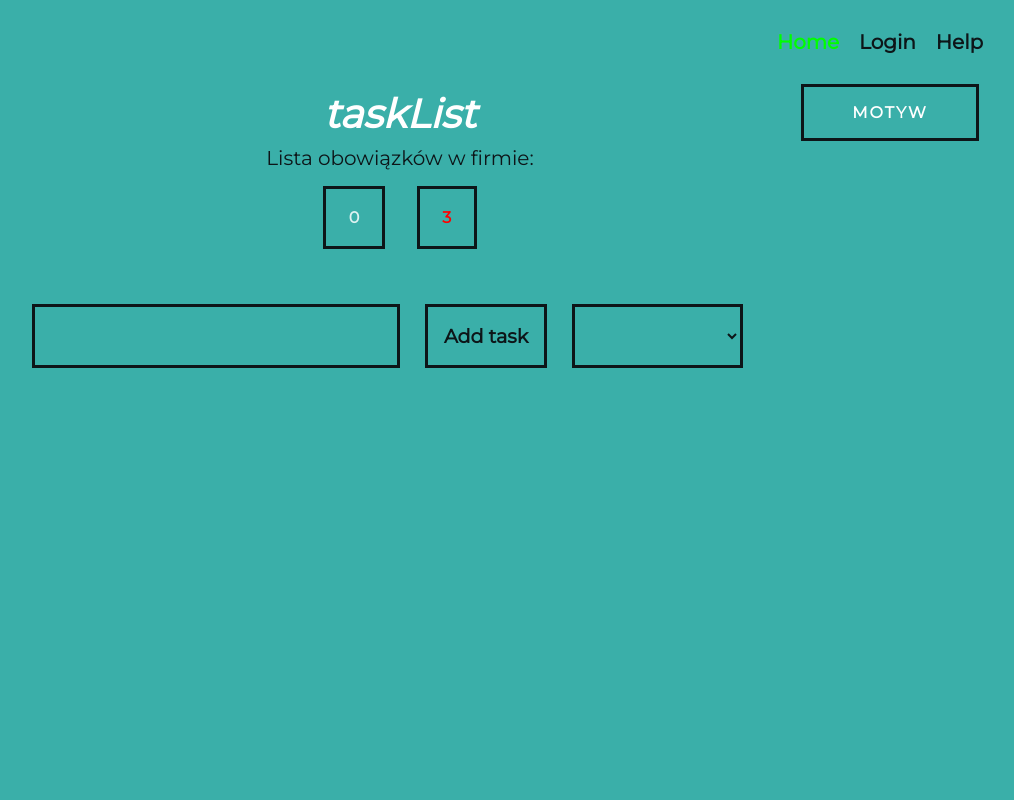
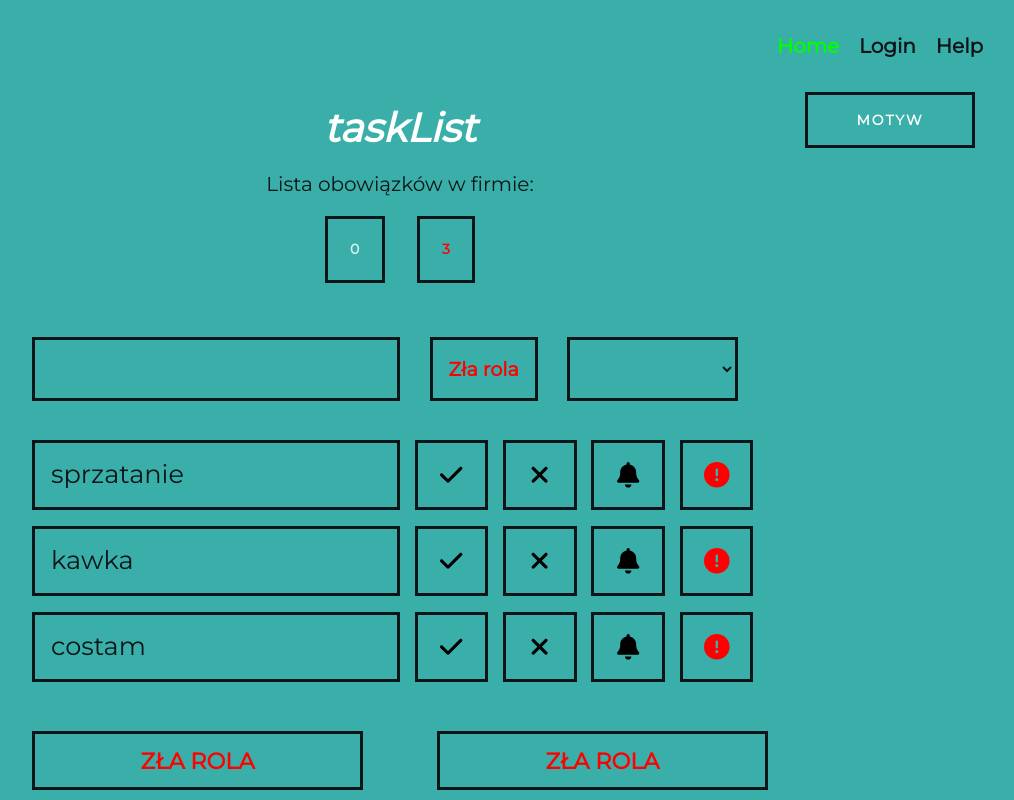
Before and after one commit to micad132/wkck-projekt, a Vue app: page / in a window 1280 px wide. Shown: the whole page, without its empty margins (240-1254 px from the left). Built offline with nearby package versions, Linux system fonts and the light colour scheme.

Commit message:
roles done

```diff
--- a/src/components/TaskItem.vue
+++ b/src/components/TaskItem.vue
@@ -7,7 +7,7 @@
         'taskWrapper__tasks__task__name',
       ]"
     >
-      {{taskItem.name}} {{taskItem.id}}
+      {{taskItem.name}}
     </p>
     <div class="taskWrapper__tasks__task__buttons">
       <button
@@ -37,12 +37,21 @@
         <fa class="icon" icon="bell" />
       </button>
       <button
+	    v-if="userRole.isPrezes"
         ref="importantButton"
         @click="setImportant()"
         :class="[
           isImportant ? 'importantClicked' : '',
           'taskWrapper__tasks__task__buttons__button important',
         ]"
+      >
+        <fa class="icon" icon="circle-exclamation" />
+      </button>
+	  <button
+	    v-else
+        ref="importantButton"
+        @click="setImportant()"
+        class="taskWrapper__tasks__task__buttons__button important canceled"
       >
         <fa class="icon" icon="circle-exclamation" />
       </button>
@@ -65,7 +74,7 @@ import { ref,onMounted } from "vue";
 import { NModal } from "naive-ui";
 export default {
 
-	props: ['taskItem','taskList'],
+	props: ['taskItem','taskList','userRole'],
   setup(props) {
 
     const showModal = ref(false);
@@ -77,6 +86,7 @@ export default {
     const isDone = ref(null);
     const isHelp = ref(null);
     const isTaskNameChecked = ref(null);
+	const userRole = props.userRole;
 
 	onMounted(()=> {
 
@@ -125,6 +135,7 @@ export default {
       NModal,
 	  cancelCallback,
 	  submitCallback,
+	  userRole
 
     };
   },
@@ -179,6 +190,8 @@ export default {
         //   color: var(--theme-font-color);
       }
 
+
+
       &.doneClicked,
       &.done:hover {
         background-color: var(--theme-hover-button-color);
@@ -198,6 +211,13 @@ export default {
         background-color: var(--theme-hover-button-color);
         color: rgb(212, 141, 9);
       }
+
+	  &.important.canceled{
+		  color: red;
+		  &:hover{
+			  color: red;
+		  }
+	  }
     }
   }
 
--- a/src/components/TaskWrapper.vue
+++ b/src/components/TaskWrapper.vue
@@ -13,9 +13,16 @@
           <button
             class="taskWrapper__mainoperations__buttons__button"
             @click="addTask"
+			v-if="userRole.isPrezes"
+
           >
-            Add task
+            Dodaj task
           </button>
+		  <button
+		   v-else
+		   class="taskWrapper__mainoperations__buttons__button canceled"
+
+		  >Zła rola</button>
           <select
             name="taskWrapper__mainoperations__buttons__select"
             class="taskWrapper__mainoperations__buttons__button select"
@@ -37,15 +44,22 @@
           :taskItem="task"
           :id="siema"
 		  :taskList="taskList"
+		  :userRole="userRole"
         />
       </div>
     </div>
     <div v-if="ifButtons" class="wrapper__buttons">
-      <button @click="markTasks()" class="wrapper__buttons__button">
+      <button v-if="userRole.isPrezes" @click="markTasks()" class="wrapper__buttons__button">
         odznacz wszystko
       </button>
-      <button @click="deleteTasks()" class="wrapper__buttons__button">
+	  <button v-else class="wrapper__buttons__button canceled">
+        zła rola
+      </button>
+      <button v-if="userRole.isPrezes" @click="deleteTasks()" class="wrapper__buttons__button">
         usuń wszystko
+      </button>
+	  <button v-else  class="wrapper__buttons__button canceled">
+        zła rola
       </button>
     </div>
   </div>
@@ -58,17 +72,34 @@ import Toast from "vue-toastification";
 import { useToast } from "vue-toastification";
 export default {
   components: { TaskItem },
+  props: ['userRole'],
   setup(props, context) {
     let taskId = 0;
     const toast = useToast();
     const ifButtons = ref(false);
-    const taskList = ref([]);
+    //const taskList = ref([]);
+	const taskList = ref([{
+
+		id: 0,
+		name: 'sprzatanie',
+		important: false,
+	},
+	{
+		id: 1,
+		name: 'kawka',
+		important: false,
+	},
+	{
+		id: 2,
+		name: 'costam',
+		important: false
+	}])
 	const copyofTaskList = ref([]);
     const isActive = ref(false);
     const inputValue = ref(null);
     const item = ref(null);
-
-
+    const userRole = props.userRole;
+	console.log(userRole);
 
     const addTask = () => {
       let listItem = inputValue.value.value;
@@ -111,6 +142,15 @@ export default {
 		}
 	}
 
+	onMounted(()=> {
+		if(taskList.value.length>0){
+			ifButtons.value = true;
+		}
+		else{
+			ifButtons.value = false;
+		}
+	})
+
     watch(taskList.value, () => {
       if (taskList.value.length > 0) {
         ifButtons.value = true;
@@ -141,7 +181,8 @@ export default {
       item,
 	  filteredTaskList,
 	  changeList,
-	  copyofTaskList
+	  copyofTaskList,
+	  userRole
     };
   },
 };
@@ -149,7 +190,7 @@ export default {
 
 <style lang="scss" scoped>
 .wrapper {
-  height: 60vh;
+  height: 50vh;
   width: 60%;
   max-width: 800px;
   margin: 0 auto;
@@ -179,6 +220,7 @@ export default {
         justify-content: space-evenly;
 
         &__button {
+
           padding: 1rem;
           border: 3px solid var(--theme-button-border);
           background-color: transparent;
@@ -191,6 +233,13 @@ export default {
             background-color: var(--theme-hover-button-color);
             color: var(--theme-hover-button-text);
           }
+
+		  &.canceled{
+			  color: red;
+			  &:hover{
+				  color: red;
+			  }
+		  }
         }
       }
     }
@@ -212,6 +261,7 @@ export default {
   &__buttons {
     width: 100%;
     padding: 1rem;
+	margin-top: 2rem;
     display: flex;
     align-items: center;
     justify-content: space-between;
@@ -227,10 +277,25 @@ export default {
       font-weight: bold;
       color: var(--theme-font-color);
 
+
+
+
+
+
+
+
       &:hover {
         background-color: var(--theme-hover-button-color);
         color: var(--theme-hover-button-text);
       }
+
+	  &.canceled{
+		  color: red;
+
+		&:hover{
+			color: red;
+		}
+	  }
     }
   }
 }
--- a/src/views/HomeView.vue
+++ b/src/views/HomeView.vue
@@ -1,35 +1,54 @@
 <template>
   <div class="home">
     <h1 class="home__logo">taskList</h1>
-    <p v-if="login" class="home__login">Jesteś zalogowany jako <span>{{ login }}</span></p>
+    <p v-if="loginName" class="home__login">Jesteś zalogowany jako <span>{{ loginName }}</span></p>
     <p class="home__tasks">Lista obowiązków w firmie:</p>
     <div class="home__counts">
       <div class="home__counts__count" v-if="taskAmount">{{taskAmount}}</div>
 	  <div class="home__counts__count" v-else >0</div>
       <div class="home__counts__count important">3</div>
     </div>
-	<TaskWrapper @size="addTask"/>
+	<TaskWrapper @size="addTask" :userRole="userRole"/>
 
   </div>
 </template>
 
 <script>
 import TaskWrapper from '../components/TaskWrapper.vue';
-import {ref,watch} from 'vue';
+import {ref,watch,onMounted} from 'vue';
+import {useRoute} from 'vue-router';
 export default {
   name: "HomeView",
   components: {TaskWrapper},
 
-  data() {
-    return {
-      login: this.$route.params.login,
-    };
-  },
+
 
   setup(){
+	  const route = useRoute();
 	  const taskAmount = ref(null);
+	  const userRole = {
+
+		  isPrezes: false,
+		  isPracownik: false
+	  }
+	  let loginName  = route.params.login;
+
+
+
+
+		  console.log('siema');
+		  if(loginName === 'prezes'){
+
+			  userRole.isPrezes = true;
+		  }
+		  else if(loginName === 'pracownik'){
+			  userRole.isPracownik = true;
+		  }
+
+
 	  const addTask = val => {
 		  taskAmount.value = val;
+		  console.log(loginName);
 	  }
 
 	  watch(taskAmount, ()=> {
@@ -37,7 +56,8 @@ export default {
 	  })
 
 
-	  return{taskAmount,addTask}
+
+	  return{taskAmount,addTask,loginName,userRole}
   }
 };
 </script>
```
